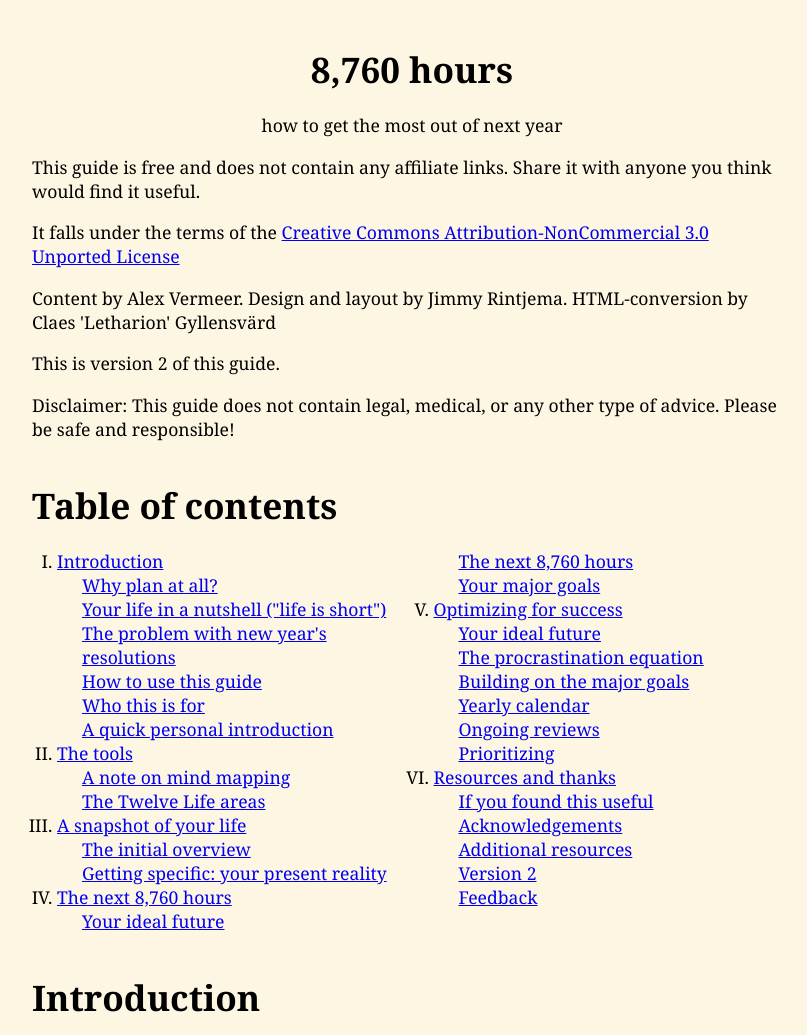
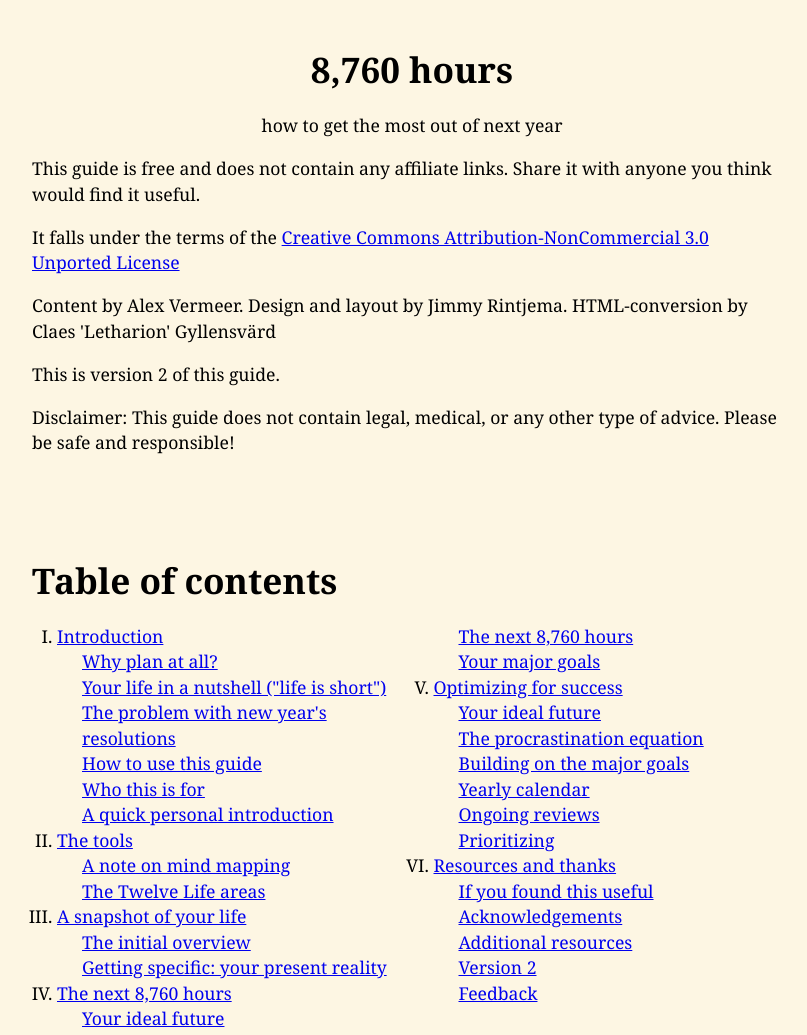
Before and after one commit to letharion/8760hours, a plain HTML site: page index.html in a window 1280 px wide. Shown: the top 1035 px of the page, without its empty margins (228-1035 px from the left). Drawn offline with Linux system fonts and the light colour scheme.

Commit message:
Fix oopsies

```diff
--- a/index.html
+++ b/index.html
@@ -5,14 +5,16 @@
     <meta charset="utf-8" />
     <title>8760 Hours</title>
     <style>
-p {
-  margin-top: 0px;
-}
 
 body {
   padding: 5px;
   font: 0.9em 'Georgia';
   background-color: #fdf6e3;
+  line-height: 1.45;
+}
+
+p {
+  margin-top: 0px;
   line-height: 1.45;
 }
 
@@ -32,29 +34,17 @@ figure a:active {
   outline: 1px solid blue;
 }
 
-@media (min-width: 800px) {
-  .col {
-    -moz-column-count: 2;
-    -webkit-column-count: 2;
-    column-count: 2;
-  }
-  body {
-    margin: 0 auto;
-    max-width: 760px;
-    font: 1.1em 'Georgia';
-  }
-
-  figure {
-    float: right;
-  }
-}
-
 blockquote {
   margin-left: 20px;
 }
 
 ul {
   padding-left: 20px;
+  line-height: 1.45;
+}
+
+ul li {
+  line-height: 1.45;
 }
 
 ul h3 {
@@ -95,13 +85,30 @@ header {
   font-size: .9 em;
 }
 
-@media (min-width: 800px) {
-  margin-bottom: 100px;
-}
-
 header h1,
 header p:first-of-type {
   text-align: center;
+}
+
+@media (min-width: 800px) {
+  header {
+    margin-bottom: 100px;
+  }
+
+  .col {
+    -moz-column-count: 2;
+    -webkit-column-count: 2;
+    column-count: 2;
+  }
+  body {
+    margin: 0 auto;
+    max-width: 760px;
+    font: 1.1em 'Georgia';
+  }
+
+  figure {
+    float: right;
+  }
 }
 
     </style>
```
